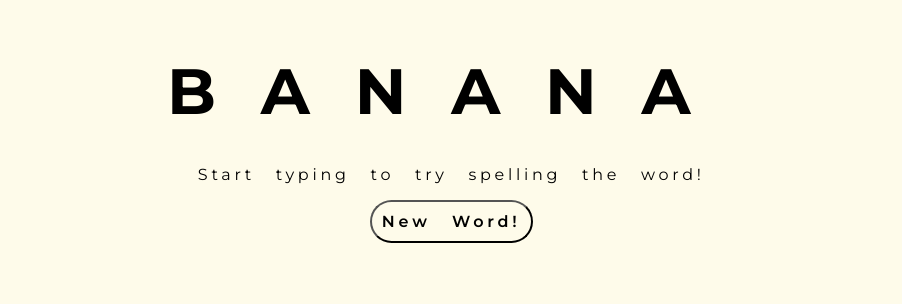
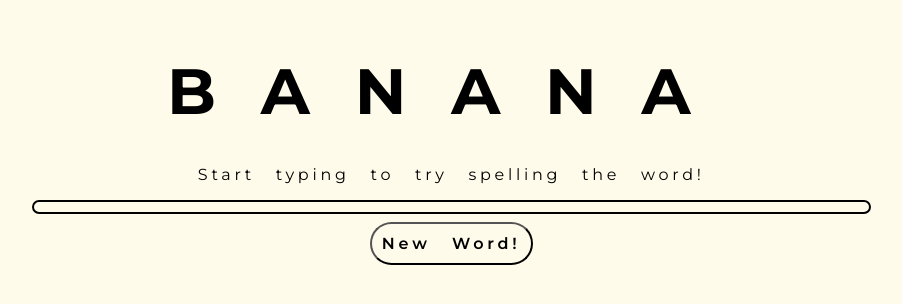
Before and after one commit to linguini1/oec-2024, a Flask app: page /spelling in a window 1280 px wide. Shown: the part 313-617 px from the top of the page, without its empty margins (139-1041 px from the left). Run offline with Flask 3, Linux system fonts and the light colour scheme.

Commit message:
Progress bar is added.

```diff
--- a/static/spelling.css
+++ b/static/spelling.css
@@ -23,6 +23,7 @@ main {
 
 #new-word {
   font-size: 1em;
+  margin-top: 0.5em;
 }
 
 #word-img {
@@ -42,3 +43,21 @@ main {
   text-decoration: underline;
   font-weight: 500;
 }
+
+#progress-bar {
+  background-color: var(--bg);
+  border-color: var(--fg);
+  border-style: solid;
+  border-radius: 2em;
+  border-width: 2px;
+  height: 10px;
+  width: 100%;
+}
+
+#progress-interior {
+  background-color: #00ff00;
+  width: 0%;
+  height: 100%;
+  border-radius: 2em;
+  z-index: -10;
+}
--- a/templates/spelling.html
+++ b/templates/spelling.html
@@ -8,6 +8,8 @@
         var category = "fruits";
         var current_pos = 0;
         var current_word = null;
+        var progress_width = 0;
+        var progress_increment = 10;
         document.addEventListener("keydown", update_word_display);
 
         function change_category(new_category) {
@@ -27,10 +29,12 @@
 
         function update_word_display(e) {
             if (typed_char(e)) {
-                document.getElementById("word").childNodes[current_pos].style.color = "green";
+                document.getElementById("word").childNodes[current_pos].style.color = "#00ff00";
                 if (current_pos < current_word.length - 1) {
                     current_pos++;
                 } else {
+                    progress_width += progress_increment;
+                    document.getElementById("progress-interior").style.width = progress_width + "%";
                     display_new_word();
                 }
             } else {
@@ -69,6 +73,9 @@
             <img id="word-img" src="static/assets/Apple.png" />
             <h2 id="word">WORD</h2>
             <p>Start typing to try spelling the word!</p>
+            <div id="progress-bar">
+                <div id="progress-interior"></div>
+            </div>
             <button id="new-word" onclick="display_new_word()">New Word!</button>
         </div>
         <div id="sidebar">
```
